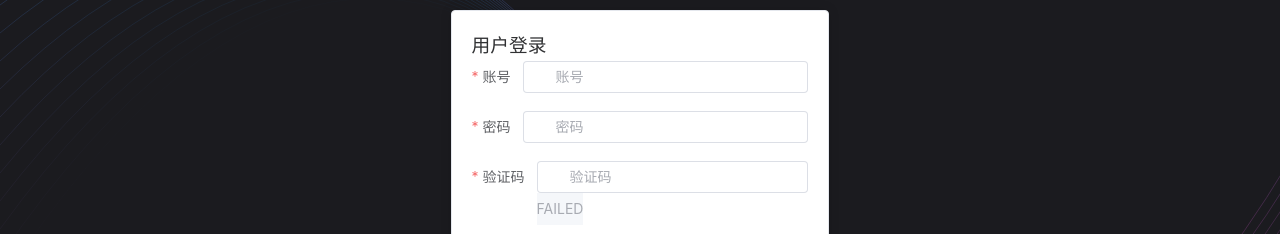
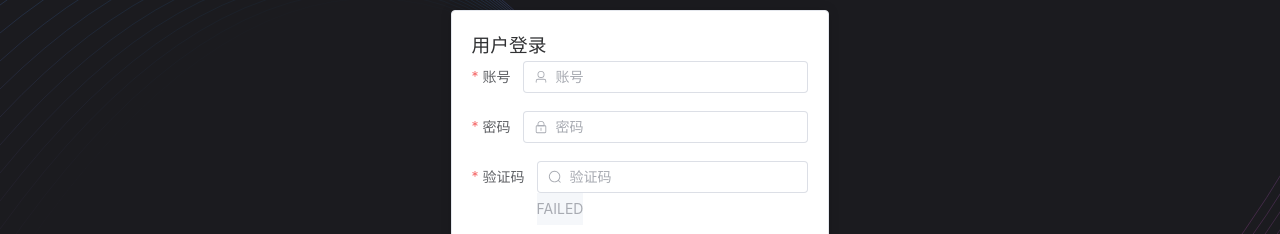
Before and after one commit to echogq/electron-app-boilerplate-vite-vue, a Vue app: page /login in a window 1280 px wide. Shown: the part 163-397 px from the top of the page. Built offline with nearby package versions, Linux system fonts and the light colour scheme.

Commit message:
完成图标调用实例

```diff
--- a/src/renderer/src/views/Login.vue
+++ b/src/renderer/src/views/Login.vue
@@ -9,28 +9,33 @@
             prop="username"
             :rules="[{ required: true, message: '请输入账号', trigger: 'blur' }]"
           >
-            <el-input prefix-icon="icon-user" placeholder="账号"></el-input>
+            <el-input :prefix-icon="User" placeholder="账号"></el-input>
           </el-form-item>
+
           <el-form-item
             label="密码"
             prop="password"
             :rules="[{ required: true, message: '请输入密码', trigger: 'blur' }]"
           >
-            <el-input type="password" prefix-icon="icon-lock" placeholder="密码"></el-input>
+            <el-input type="password" :prefix-icon="Lock" placeholder="密码"></el-input>
           </el-form-item>
+
           <el-form-item
             label="验证码"
             prop="captcha"
             :rules="[{ required: true, message: '请输入验证码', trigger: 'blur' }]"
           >
-            <el-input prefix-icon="icon-check" placeholder="验证码"></el-input>
+            <el-input :prefix-icon="Search" placeholder="验证码"></el-input>
             <el-image src="" class="login-code-img" />
           </el-form-item>
+
           <el-checkbox>记住密码</el-checkbox>
           <el-form-item>
             <el-button type="primary" style="width: 100%; height: 45px">登录系统</el-button>
           </el-form-item>
+
           <el-link type="primary" underline>忘记密码</el-link>
+
           <el-link type="primary" underline @click="goHome" class="ml-20 float-right"
             >回首页</el-link
           >
@@ -42,6 +47,7 @@
 
 <script setup lang="ts">
 import { useRouter } from 'vue-router'
+import { User, Lock, Search } from '@element-plus/icons-vue'
 const router = useRouter()
 const goHome = () => {
   router.push('/')
```
